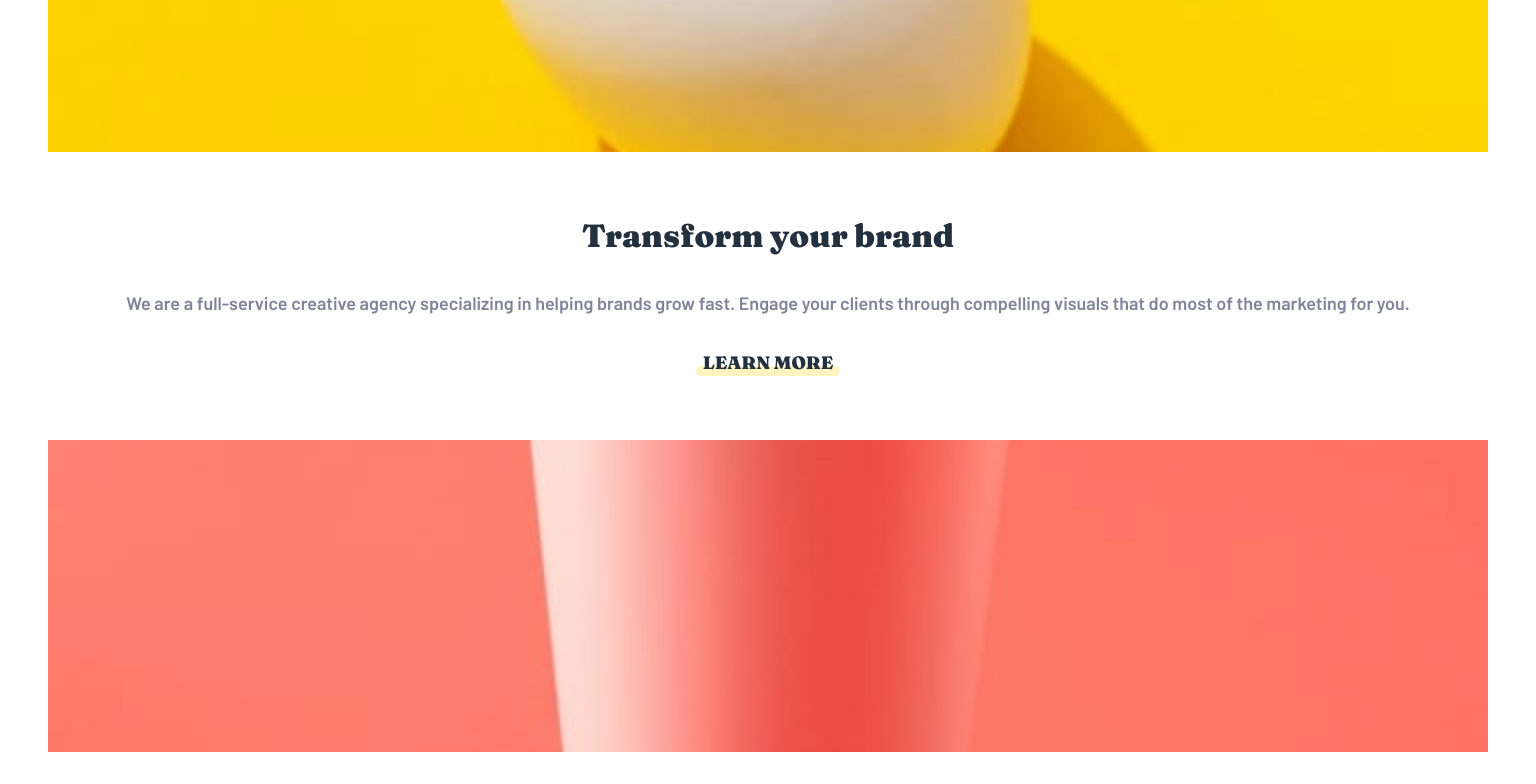
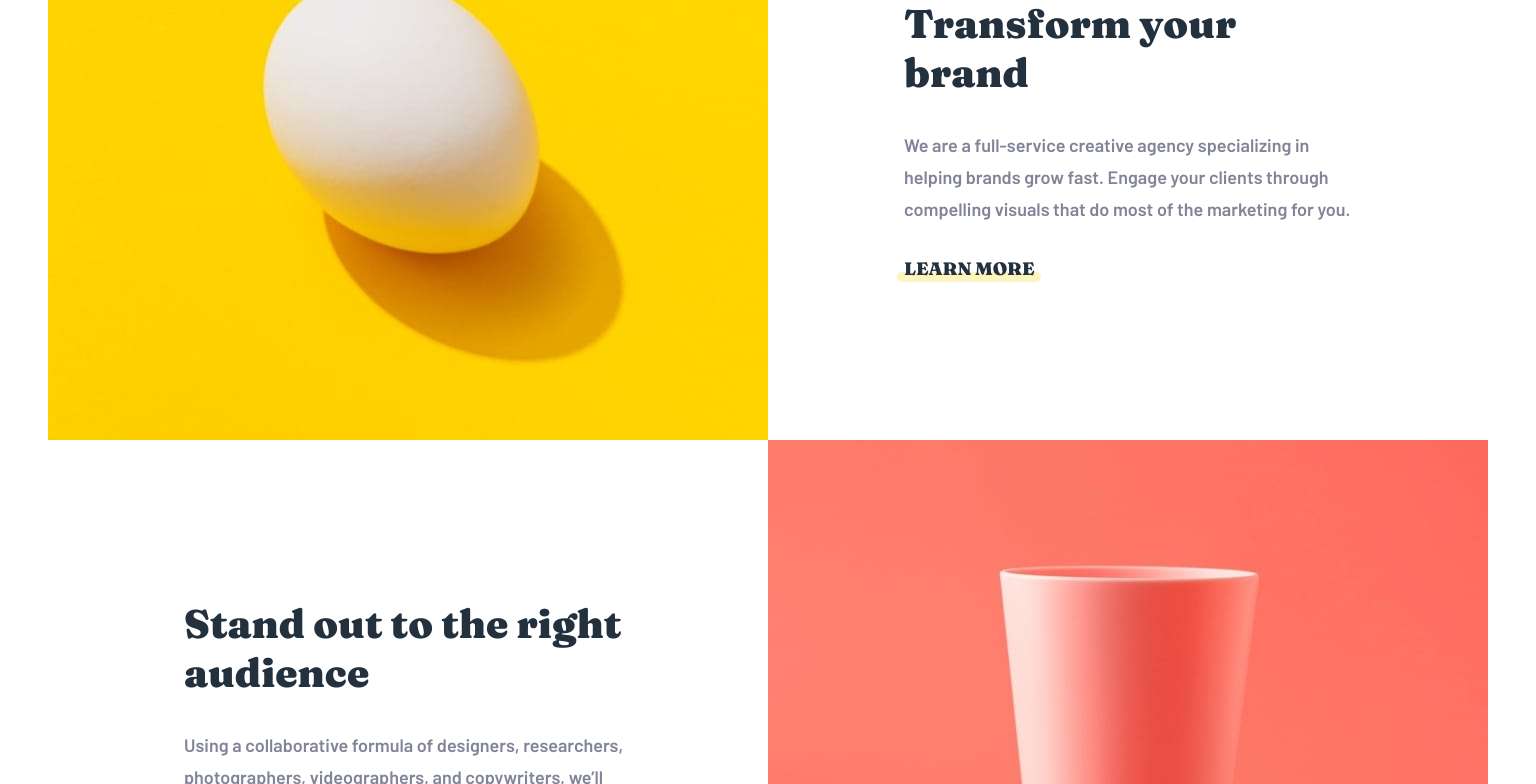
Before and after one commit to MatheusHG94/landing-page-fem, a React (Create React App) app: page / in a window 1536 px wide. Shown: the part 960-1744 px from the top of the page. Built offline with nearby package versions, Linux system fonts and the light colour scheme.

Commit message:
learn more section desktop

```diff
--- a/src/components/LearnMoreSection/LearnMoreSection.module.scss
+++ b/src/components/LearnMoreSection/LearnMoreSection.module.scss
@@ -2,6 +2,9 @@
 @import 'styles/mixin';
 
 .LearnMoreSection {
+    display: flex;
+    flex-direction: column;
+
     &_banner {
         height: 312px;
         background-repeat: no-repeat;
@@ -48,3 +51,23 @@
         }
     }
 }
+
+@media screen and (min-width: 1440px) {
+    .LearnMoreSection {
+        &_banner {
+            flex: 0 0 50%;
+            height: 600px;
+        }
+
+        &_content {
+            align-items: start;
+            text-align: left;
+            justify-content: center;
+            margin: auto 7rem;
+
+            h2 {
+                font-size: 2.5rem;
+            }
+        }
+    }
+}
--- a/src/components/LearnMoreSection/index.jsx
+++ b/src/components/LearnMoreSection/index.jsx
@@ -6,10 +6,14 @@ export default function LearnMoreSection({
     summary,
     color,
     deviceType,
-    image
+    image,
+    direction
 }) {
     return (
-        <section className={styles.LearnMoreSection}>
+        <section
+            className={styles.LearnMoreSection}
+            style={{ flexDirection: `${direction}` }}
+        >
             <div
                 className={styles.LearnMoreSection_banner}
                 style={{
--- a/src/pages/MainPage/index.jsx
+++ b/src/pages/MainPage/index.jsx
@@ -36,6 +36,7 @@ export default function MainPage() {
           color='hsl(51, 100%, 49%)'
           deviceType={deviceType}
           image='image-transform'
+          direction='row'
         />
         <LearnMoreSection
           title='Stand out to the right audience'
@@ -43,6 +44,7 @@ export default function MainPage() {
           color='hsl(7, 99%, 70%)'
           deviceType={deviceType}
           image='image-stand-out'
+          direction='row-reverse'
         />
         <HighlightSection
           title='Graphic Design'
--- a/src/styles/_variables.scss
+++ b/src/styles/_variables.scss
@@ -13,7 +13,7 @@ $background-blue: hsl(200, 100%, 62%);
 $background-footer: hsl(165, 47%, 73%);
 
 // TYPOGRAPHY
-$font-size: 18px;
+$font-size: 1.125rem;
 $font-main: 'Barlow', sans-serif;
 $font-accent: 'Fraunces', serif;
 $font-weight-normal: 600;
```
